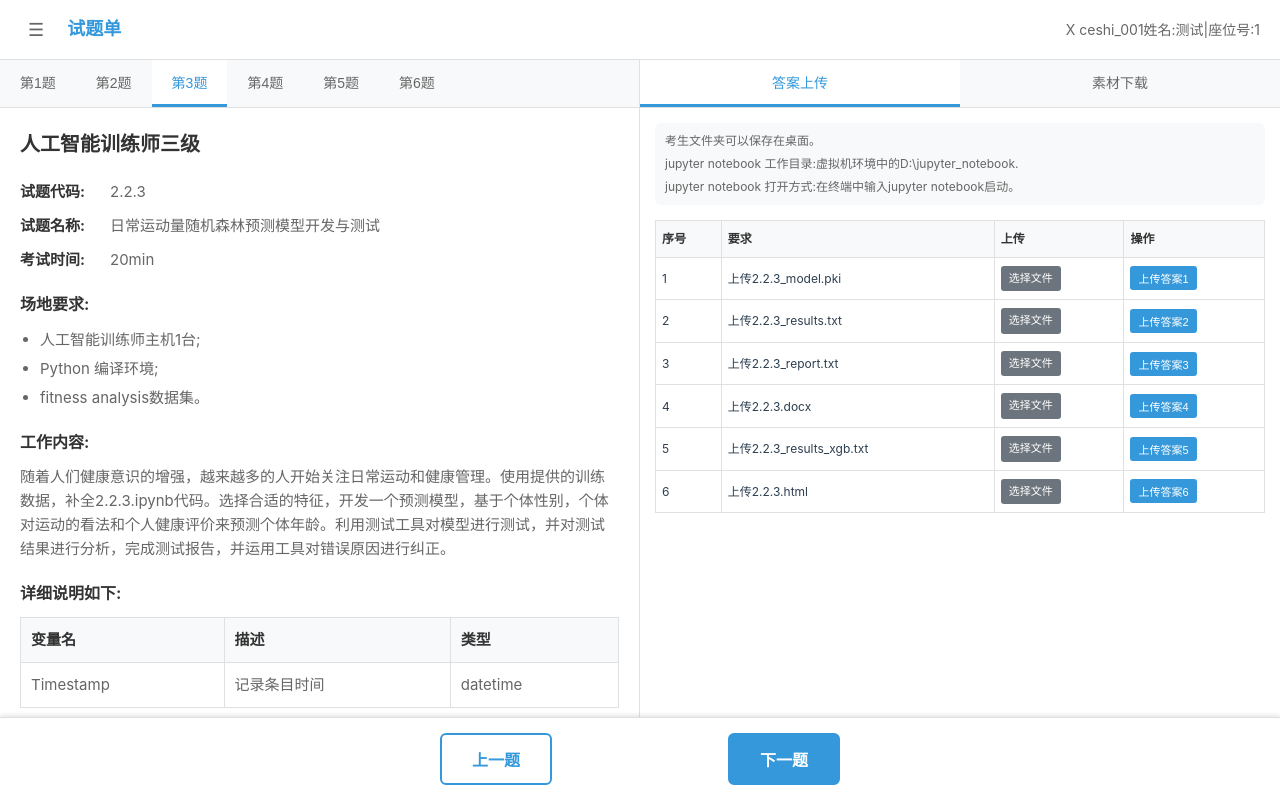
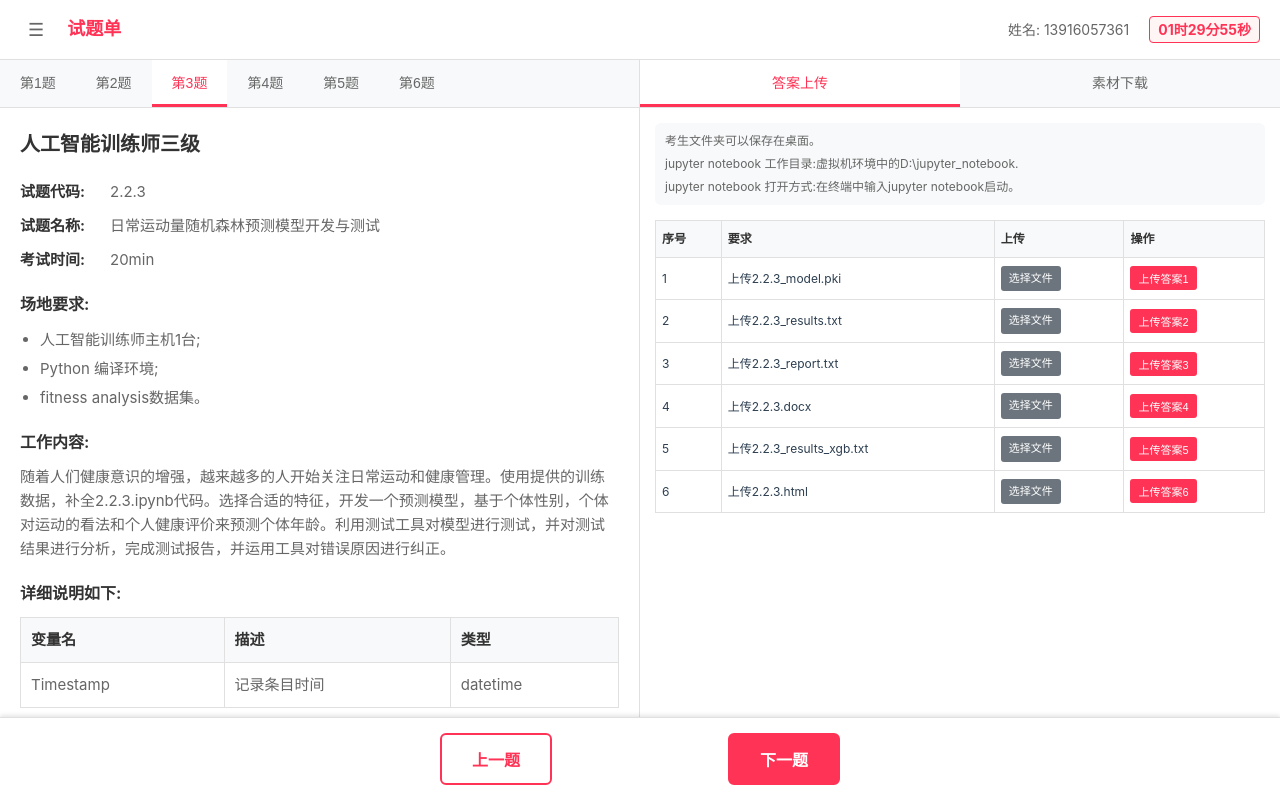
Before and after one commit to leexyuuu/Engineering-Technology, a Vue app in the folder frontend/ai-exam/: page /exam in a window 1280 px wide. Built offline with nearby package versions, Linux system fonts and the light colour scheme.

Commit message:
update ui

```diff
--- a/frontend/ai-exam/src/components/ExamPage.vue
+++ b/frontend/ai-exam/src/components/ExamPage.vue
@@ -7,7 +7,8 @@
         <h1 class="page-title">试题单</h1>
       </div>
       <div class="header-right">
-        <span class="user-info">X ceshi_001姓名:测试|座位号:1</span>
+        <span class="user-info">姓名: 13916057361</span>
+        <span class="timer">{{ formatTime(remainingTime) }}</span>
       </div>
     </header>
 
@@ -166,13 +167,18 @@
 </template>
 
 <script setup>
-import { ref } from 'vue'
+import { ref, onMounted, onUnmounted } from 'vue'
 import { useRouter } from 'vue-router'
 
 const router = useRouter()
 
 const currentQuestion = ref(3)
 const activeTab = ref('upload')
+
+// 倒计时相关
+const totalTime = 90 * 60 // 1小时30分钟 = 90分钟 = 5400秒
+const remainingTime = ref(totalTime)
+let timer = null
 
 const uploadFiles = ref([
   '2.2.3_model.pki',
@@ -218,10 +224,49 @@ const submitExam = () => {
   // 这里可以添加交卷逻辑
   if (confirm('确定要交卷吗？交卷后将无法修改答案。')) {
     alert('考试完成！感谢您的参与。')
+    // 停止倒计时
+    if (timer) {
+      clearInterval(timer)
+    }
     // 跳转回登录页面
     router.push('/')
   }
 }
+
+// 格式化时间显示
+const formatTime = (seconds) => {
+  const hours = Math.floor(seconds / 3600)
+  const minutes = Math.floor((seconds % 3600) / 60)
+  const secs = seconds % 60
+
+  return `${hours.toString().padStart(2, '0')}时${minutes.toString().padStart(2, '0')}分${secs.toString().padStart(2, '0')}秒`
+}
+
+// 开始倒计时
+const startTimer = () => {
+  timer = setInterval(() => {
+    if (remainingTime.value > 0) {
+      remainingTime.value--
+    } else {
+      // 时间到，自动交卷
+      clearInterval(timer)
+      alert('考试时间已到，系统将自动交卷！')
+      router.push('/')
+    }
+  }, 1000)
+}
+
+// 组件挂载时开始倒计时
+onMounted(() => {
+  startTimer()
+})
+
+// 组件卸载时清理定时器
+onUnmounted(() => {
+  if (timer) {
+    clearInterval(timer)
+  }
+})
 </script>
 
 <style scoped>
@@ -269,13 +314,24 @@ const submitExam = () => {
 .page-title {
   font-size: 18px;
   font-weight: bold;
-  color: #3498db;
+  color: #FF3355;
   margin: 0;
 }
 
 .user-info {
   font-size: 14px;
   color: #666;
+  margin-right: 20px;
+}
+
+.timer {
+  font-size: 14px;
+  color: #FF3355;
+  font-weight: bold;
+  background: #fff5f5;
+  padding: 4px 8px;
+  border-radius: 4px;
+  border: 1px solid #FF3355;
 }
 
 .exam-main {
@@ -316,8 +372,8 @@ const submitExam = () => {
 }
 
 .tab-btn.active {
-  color: #3498db;
-  border-bottom-color: #3498db;
+  color: #FF3355;
+  border-bottom-color: #FF3355;
   background: white;
 }
 
@@ -462,8 +518,8 @@ const submitExam = () => {
 }
 
 .upload-tab-btn.active {
-  color: #3498db;
-  border-bottom-color: #3498db;
+  color: #FF3355;
+  border-bottom-color: #FF3355;
   background: white;
 }
 
@@ -541,12 +597,12 @@ const submitExam = () => {
 }
 
 .file-input-label:hover {
-  background: #2980b9;
+  background: #E62A4A;
 }
 
 .upload-btn {
   padding: 4px 8px;
-  background: #3498db;
+  background: #FF3355;
   color: white;
   border: none;
   border-radius: 3px;
@@ -558,7 +614,7 @@ const submitExam = () => {
 }
 
 .upload-btn:hover {
-  background: #229954;
+  background: #E62A4A;
 }
 
 .upload-arrow-btn {
@@ -635,7 +691,7 @@ const submitExam = () => {
 
 .nav-btn {
   padding: 12px 30px;
-  border: 2px solid #3498db;
+  border: 2px solid #FF3355;
   border-radius: 6px;
   font-size: 16px;
   font-weight: bold;
@@ -646,22 +702,22 @@ const submitExam = () => {
 
 .prev-btn {
   background: white;
-  color: #3498db;
+  color: #FF3355;
 }
 
 .prev-btn:hover:not(:disabled) {
-  background: #3498db;
+  background: #FF3355;
   color: white;
 }
 
 .next-btn {
-  background: #3498db;
+  background: #FF3355;
   color: white;
 }
 
 .next-btn:hover:not(:disabled) {
-  background: #2980b9;
-  border-color: #2980b9;
+  background: #E62A4A;
+  border-color: #E62A4A;
 }
 
 .nav-btn:disabled {
--- a/frontend/ai-exam/src/components/LoginPage.vue
+++ b/frontend/ai-exam/src/components/LoginPage.vue
@@ -148,7 +148,7 @@ const handleLogin = () => {
 .logo-circle {
   width: 80px;
   height: 80px;
-  background: #e74c3c;
+  background: #FF3355;
   border-radius: 50%;
   display: flex;
   align-items: center;
@@ -166,7 +166,7 @@ const handleLogin = () => {
   font-size: 28px;
   font-weight: bold;
   margin: 0 0 10px 0;
-  color: #e74c3c;
+  color: #FF3355;
 }
 
 .exam-title {
@@ -222,7 +222,7 @@ const handleLogin = () => {
 
 .form-input:focus {
   outline: none;
-  border-color: #3498db;
+  border-color: #FF3355;
 }
 
 .password-input-container {
@@ -248,7 +248,7 @@ const handleLogin = () => {
 .login-button {
   width: 100%;
   padding: 14px;
-  background: #3498db;
+  background: #FF3355;
   color: white;
   border: none;
   border-radius: 8px;
@@ -259,7 +259,7 @@ const handleLogin = () => {
 }
 
 .login-button:hover:not(:disabled) {
-  background: #2980b9;
+  background: #E62A4A;
 }
 
 .login-button:disabled {
```
